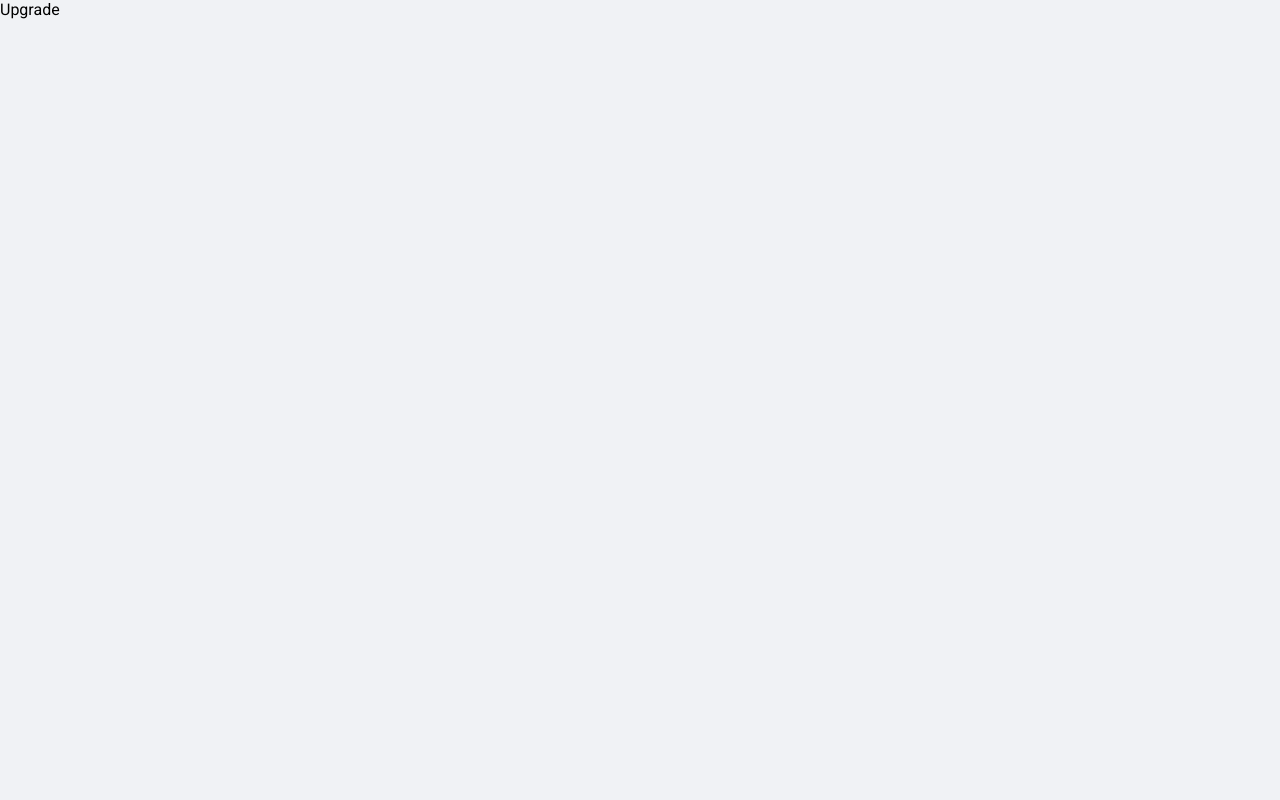
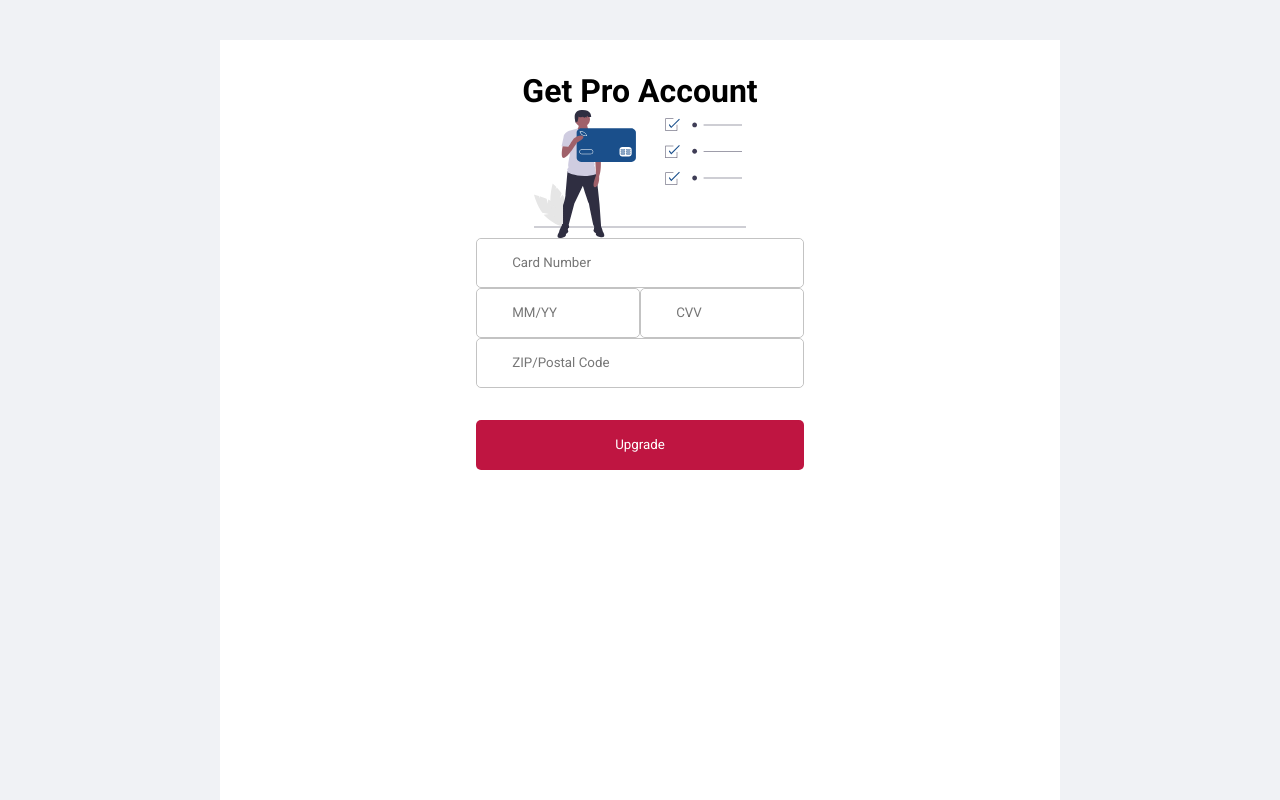
Before and after one commit to gabriel1997castro/react-login, a React (Create React App) app: page /upgrade in a window 1280 px wide. Built offline with nearby package versions, Linux system fonts and the light colour scheme.

Commit message:
feat: add the components and main handlers from upgrade page

```diff
--- a/src/pages/Upgrade/index.tsx
+++ b/src/pages/Upgrade/index.tsx
@@ -1,5 +1,78 @@
+import { ChangeEvent, useState } from "react";
+import assets from "../../assets";
+import { Box, Button, Image, InputGroup, InputText, Title } from "../../components";
+import { Container, InternalContainer, MonthAndCvvWrapper } from "./styles";
+
 export function Upgrade() {
+  const [creditCardNumber, setCreditCardNumber] = useState("");
+  const [creditCardMonth, setCreditCardMonth] = useState("");
+  const [creditCardCvv, setCreditCardCvv] = useState("");
+
+  const handleCreditCardNumber = (e: ChangeEvent<HTMLInputElement>) => {
+    const num = e.target.value.replace(/\D/g, '');
+    if (num.length > 4 && num.length <= 8) setCreditCardNumber(num.replace(/(\d{4})(\d{1,4})/, '$1 $2'));
+    else if (num.length > 8 && num.length <= 12) setCreditCardNumber(num.replace(/(\d{4})(\d{4})(\d{1,4})/, '$1 $2 $3'));
+    else if (num.length > 12 && num.length <= 16) setCreditCardNumber(num.replace(/(\d{4})(\d{4})(\d{4})(\d{1,4})/, '$1 $2 $3 $4'));
+    else if (num.length > 16) return
+    else setCreditCardNumber(num)
+  }
+
+  const handleCreditCardMonth = (e: ChangeEvent<HTMLInputElement>) => {
+    const num = e.target.value.replace(/\D/g, '');
+    if (num.length > 2 && num.length <= 8) setCreditCardMonth(num.replace(/(\d{2})(\d{1,4})/, '$1/$2'));
+    else if (num.length > 6) return
+    else setCreditCardMonth(num)
+  }
+
+  const handleCvvChange = (e: ChangeEvent<HTMLInputElement>) => {
+    if(e.target.value.length <= 3) setCreditCardCvv(e.target.value)
+  }
+
   return (
-    <div>Upgrade</div>
+    <Container>
+      <Box>
+        <form>
+          <InternalContainer>
+            <Title>Get Pro Account</Title>
+            <Image src={assets.undrawOnlinePayments} alt="Upgrade to pro account" />
+            <InputGroup>
+              <InputText
+                value={creditCardNumber}
+                placeholder="Card Number"
+                type="text"
+                onChange={handleCreditCardNumber}
+                required
+              />
+            </InputGroup>
+            <MonthAndCvvWrapper>
+              <InputGroup>
+                <InputText
+                  value={creditCardMonth}
+                  placeholder="MM/YY"
+                  type="text"
+                  onChange={handleCreditCardMonth}
+                  pattern="^(0[1-9]|1[0-2])(\/|-)([0-9]{4})$"
+                  required
+                />
+              </InputGroup>
+              <InputGroup>
+                <InputText
+                 value={creditCardCvv}
+                 placeholder="CVV"
+                 type="number"
+                 onChange={handleCvvChange}
+                 pattern="\d\d\d"
+                 required
+                />
+              </InputGroup>
+            </MonthAndCvvWrapper>
+            <InputGroup>
+              <InputText placeholder="ZIP/Postal Code" name="number" type="text" required />
+            </InputGroup>
+            <Button style={{ margin: '2rem 0rem' }} backgroundColor="secondary" type="submit">Upgrade</Button>
+          </InternalContainer>
+        </form>
+      </Box>
+    </Container >
   )
 }
--- /dev/null
+++ b/src/pages/Upgrade/styles.ts
@@ -0,0 +1,25 @@
+import styled from "styled-components";
+
+export const Container = styled.div`
+  width: 100vw;
+  height: 100vh;
+  padding: 2.5rem 1rem;
+  align-items: center;
+  justify-content: center;
+  overflow: scroll;
+`;
+
+export const MonthAndCvvWrapper = styled.div`
+  display: flex;
+  width: 100%;
+  flex-direction: row;
+`
+
+export const InternalContainer = styled.div`
+  display: flex;
+  flex-direction: column;
+  width: 21.5rem;
+  height: 100%;
+  padding: 0.5rem;
+  align-items: center;
+`;
```
